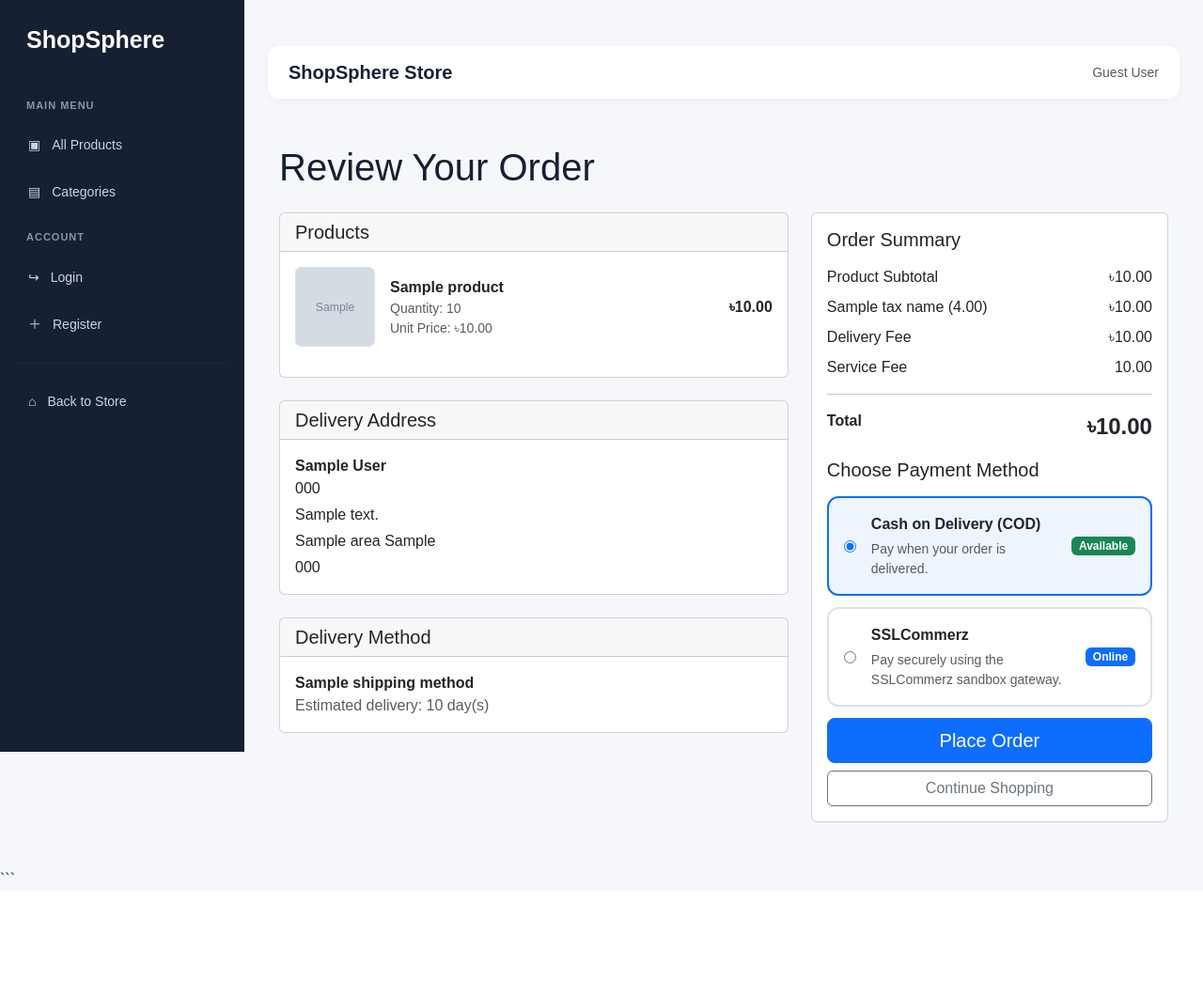
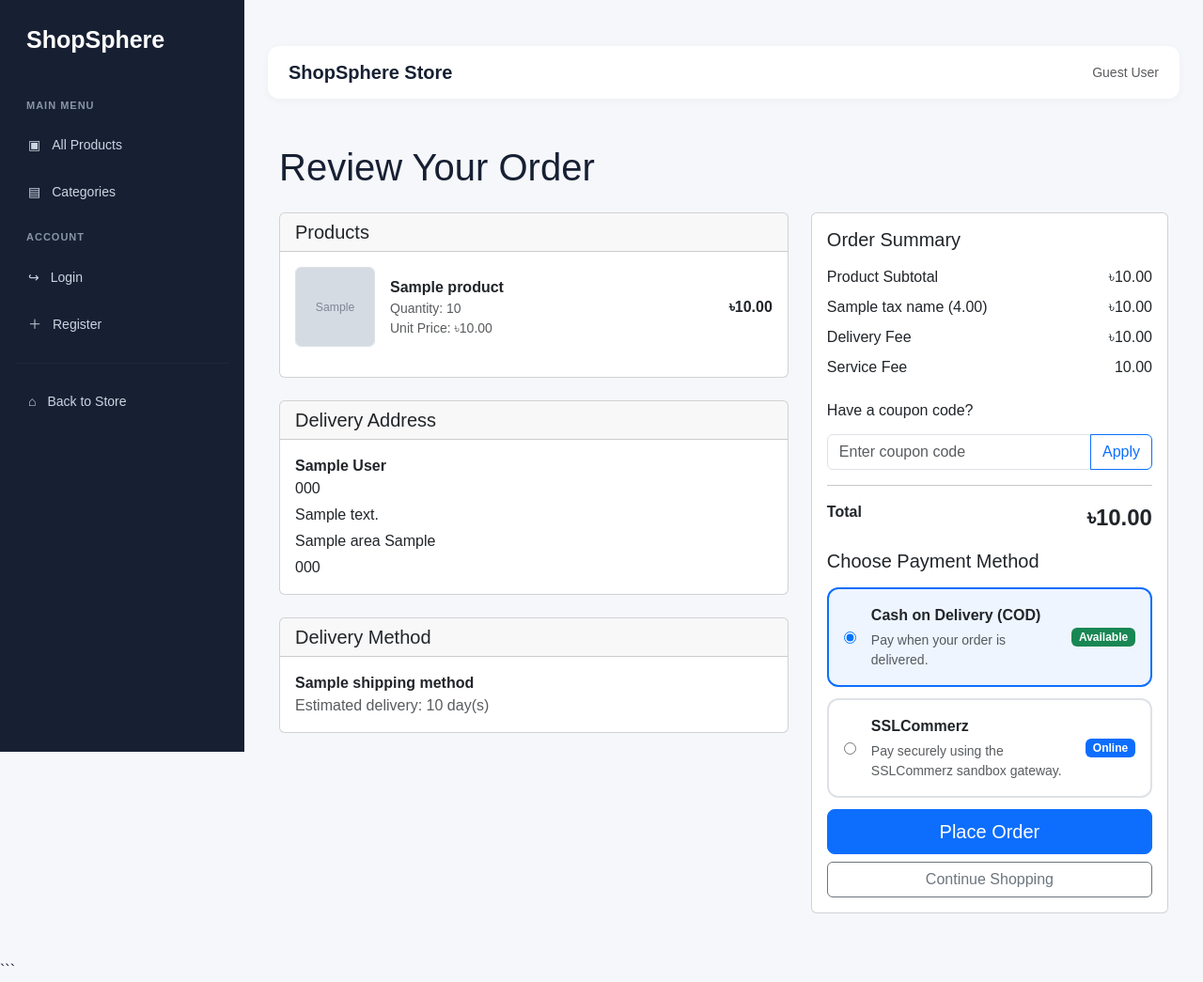
Before and after one commit to mamun-2025/ShopSphere, a Django app: template templates/orders/checkout.html in a window 1280 px wide. Shown: the whole page at 94% size. Before the commit the page ends 931 px from the top, so only its background shows below. Run offline with Django 5.2, Linux system fonts and the light colour scheme; the template is opened without the code that fills it: most values are stand-ins (such as "Sample title", 1, 10 or a date in 2020); grey boxes marked "Sample" are stand-in pictures.

Commit message:
Completed coupons section

```diff
--- a/coupons/urls.py
+++ b/coupons/urls.py
@@ -3,6 +3,8 @@
 from django.urls import path
 
 from . import views
+
+app_name = "coupons"
 
 urlpatterns = [
     path(
--- a/coupons/views.py
+++ b/coupons/views.py
@@ -13,7 +13,7 @@ from .services import validate_and_calculate_coupon
 
 
 
-class ApplyCouponView(LoginRequiredMixin, CheckoutView):
+class ApplyCouponView(CheckoutView):
 
    def post(self, request, *args, **kwags):
 
--- a/templates/orders/checkout.html
+++ b/templates/orders/checkout.html
@@ -141,6 +141,72 @@
                   </span>
                </div>
 
+               <!-- Coupon section -->
+               <div class="mt-4 mb-3">
+                  <h6 class="mb-3">Have a coupon code?</h6>
+
+                  {% if request.session.coupon_code %}
+                     <div class="alert alert-success d-flex justify-content-between align-items-center">
+
+                        <div>
+                           <strong>
+                              {{ request.session.coupon_code }}
+                           </strong>
+                        </div>
+
+                        <div class="small">
+                           Coupon applied successfully.
+                        </div>
+
+                        <form
+                           method="POST"
+                           action="{% url 'coupons:remove' %}"
+                        >
+                           {% csrf_token %}
+
+                           <button
+                              type="submit"
+                              class="btn btn-sm btn-outline-danger"
+                           >
+                           Remove
+                           </button>
+                        </form>
+
+                     </div>
+
+                  {% else %}
+
+                     <form
+                        method="POST"
+                        action="{% url 'coupons:apply' %}"
+                     >
+                        {% csrf_token %}
+
+                        <div class="input-group">
+                           <input
+                              type="text"
+                              name="code"
+                              class="form-control"
+                              placeholder="Enter coupon code"
+                              maxlength="50"
+                              autocomplete="off"
+                              required
+                           >
+
+                           <button
+                              type="submit"
+                              class="btn btn-outline-primary"
+                           >
+                           Apply
+                           </button>
+                        </div>
+
+                     </form>
+
+                  {% endif %}
+
+               </div>
+
                <hr>
 
                <div class="d-flex justify-content-between mb-3">
```
